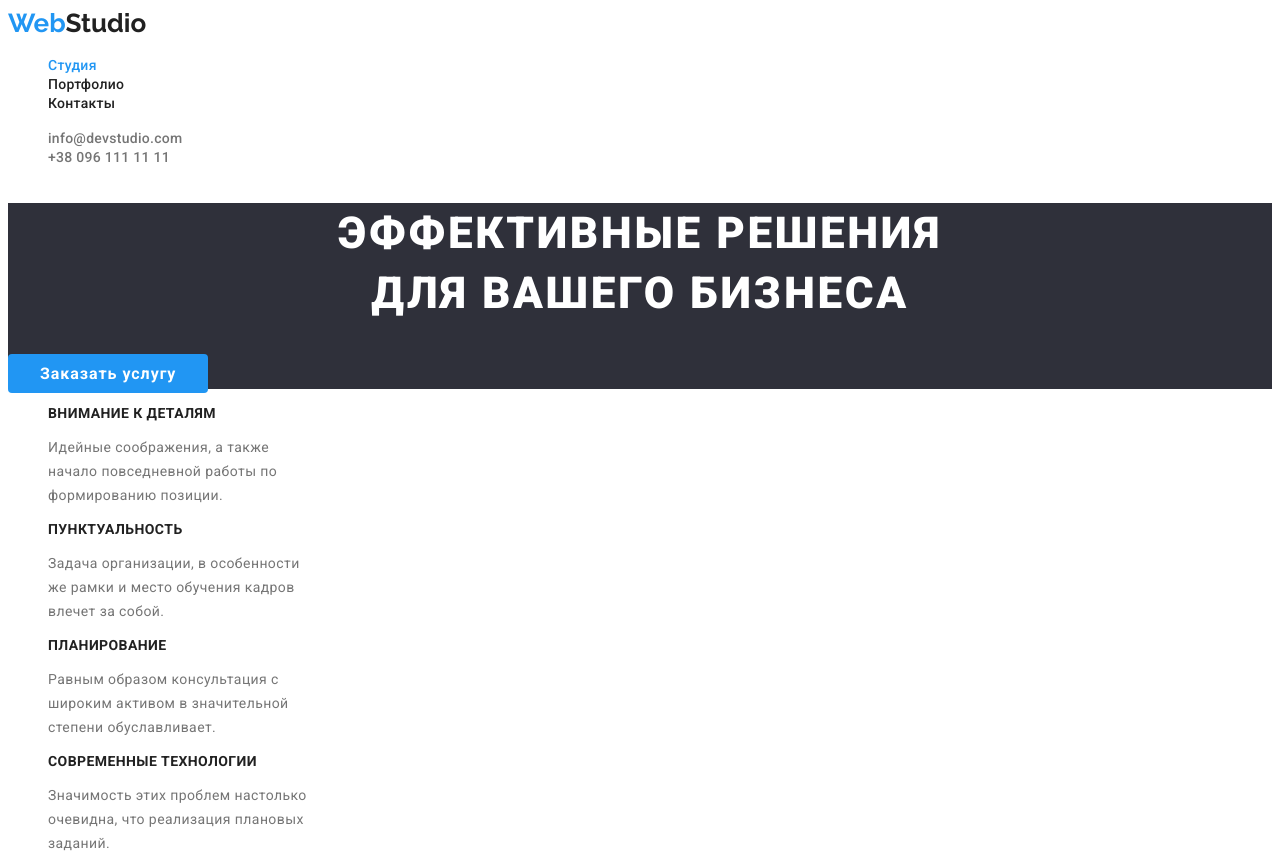
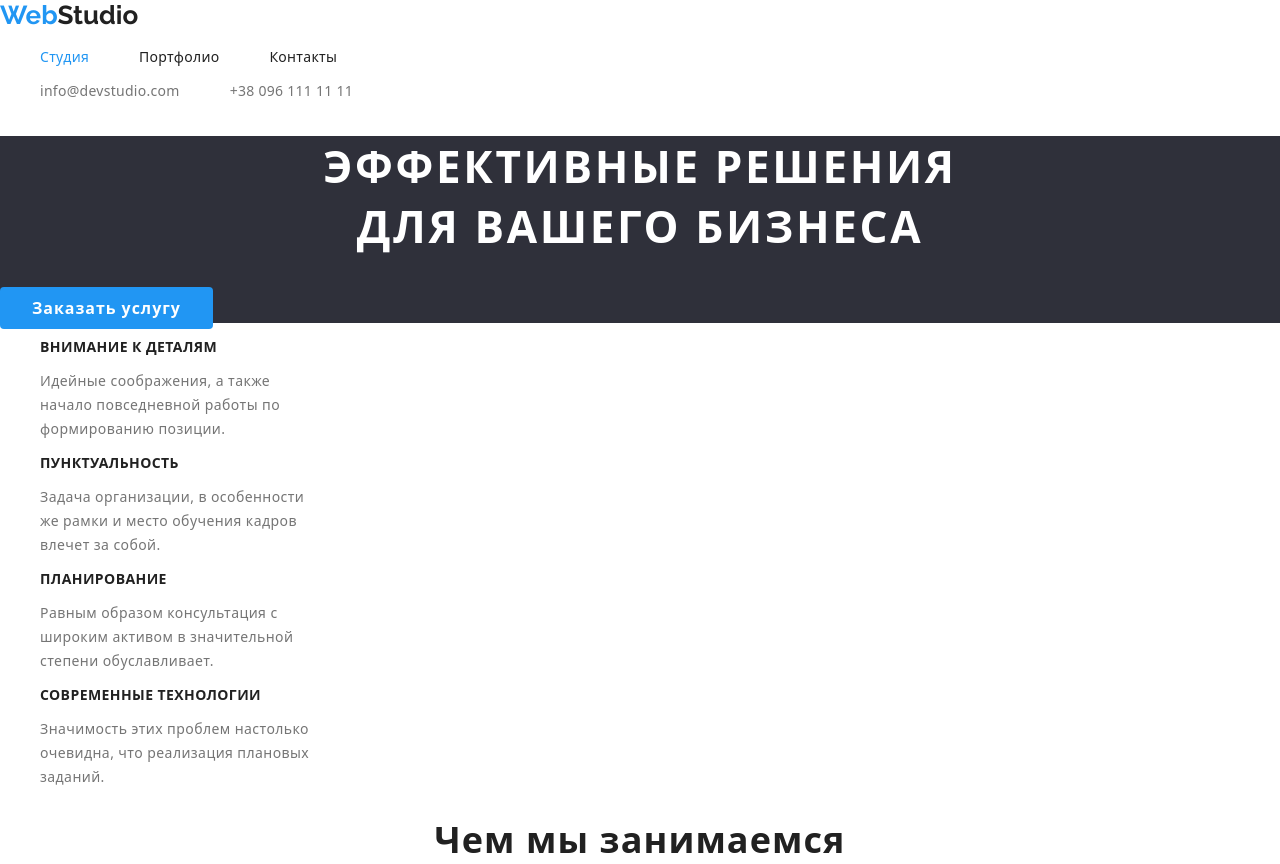
Before and after one commit to MykolaLomako/homework3, a plain HTML site: page index.html in a window 1280 px wide. Shown: the top 864 px of the page. Drawn offline with nearby package versions, Linux system fonts and the light colour scheme.

Commit message:
modern-normalize+header

```diff
--- a/index.html
+++ b/index.html
@@ -7,38 +7,48 @@
     <link rel="stylesheet" href="./styles.css" />
     <link rel="preconnect" href="https://fonts.gstatic.com" />
     <link
-      href="https://fonts.googleapis.com/css2?family=Lato:wght@400;700&family=Raleway:wght@700&family=Roboto:wght@400;500;700;900&display=swap"
+      href="https://fonts.googleapis.com/css2?family=Raleway:wght@700&family=Roboto:wght@400;500;700;900&display=swap"
       rel="stylesheet"
+    />
+    <link
+      rel="stylesheet"
+      href="https://cdnjs.cloudflare.com/ajax/libs/modern-normalize/1.0.0/modern-normalize.min.css"
     />
 
     <title>Studio</title>
   </head>
   <body>
     <header>
-      <nav>
+      <nav class="container_header">
         <a class="logo" href=""
           ><b
             ><span class="logo-web">Web</span
             ><span class="logo-studio">Studio</span></b
           ></a
         >
-        <ul>
-          <li>
+        <ul class="nav-container">
+          <li class="nav-container-item">
             <a class="links-pages current" href="./index.html" rel="nofollow"
               >Студия</a
             >
           </li>
-          <li>
+          <li class="nav-container-item">
             <a class="links-pages" href="./portfolio.html" rel="nofollow"
               >Портфолио</a
             >
           </li>
-          <li><a class="links-pages" href="">Контакты</a></li>
+          <li class="nav-container-item">
+            <a class="links-pages" href="">Контакты</a>
+          </li>
         </ul>
       </nav>
       <ul class="mail-telephone">
-        <li><a href="mailto:info@devstudio.com">info@devstudio.com</a></li>
-        <li><a href="tel:+380961111111">+38 096 111 11 11 </a></li>
+        <li class="mail-telephone-item">
+          <a href="mailto:info@devstudio.com">info@devstudio.com</a>
+        </li>
+        <li class="mail-telephone-item">
+          <a href="tel:+380961111111">+38 096 111 11 11 </a>
+        </li>
       </ul>
     </header>
     <main>
--- a/styles.css
+++ b/styles.css
@@ -35,6 +35,29 @@ body {
 }
 
 /*navigation in header*/
+.nav-container {
+  display: flex;
+  align-items: center;
+}
+.nav-container-item:last-child {
+  margin-right: 0px;
+}
+
+.nav-container-item {
+  margin-right: 50px;
+  /*background-color: red;*/
+}
+.mail-telephone {
+  display: flex;
+  align-items: center;
+}
+.mail-telephone-item {
+  margin-right: 50px;
+  /* background-color: red;*/
+}
+.mail-telephone-item:last-child {
+  margin-right: 0px;
+}
 .links-pages {
   font-weight: 500;
   font-size: 14px;
```
Also changed, not shown: portfolio.html (+5 -1 lines).
